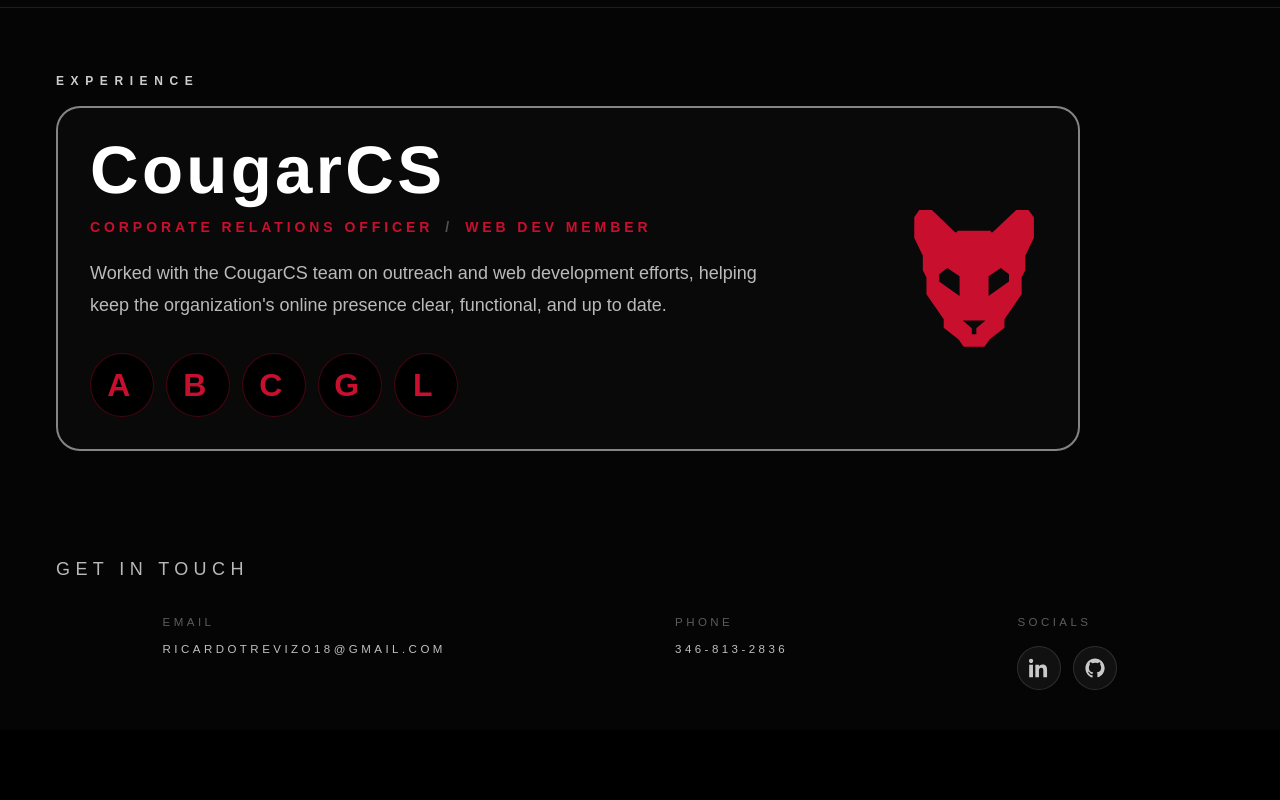
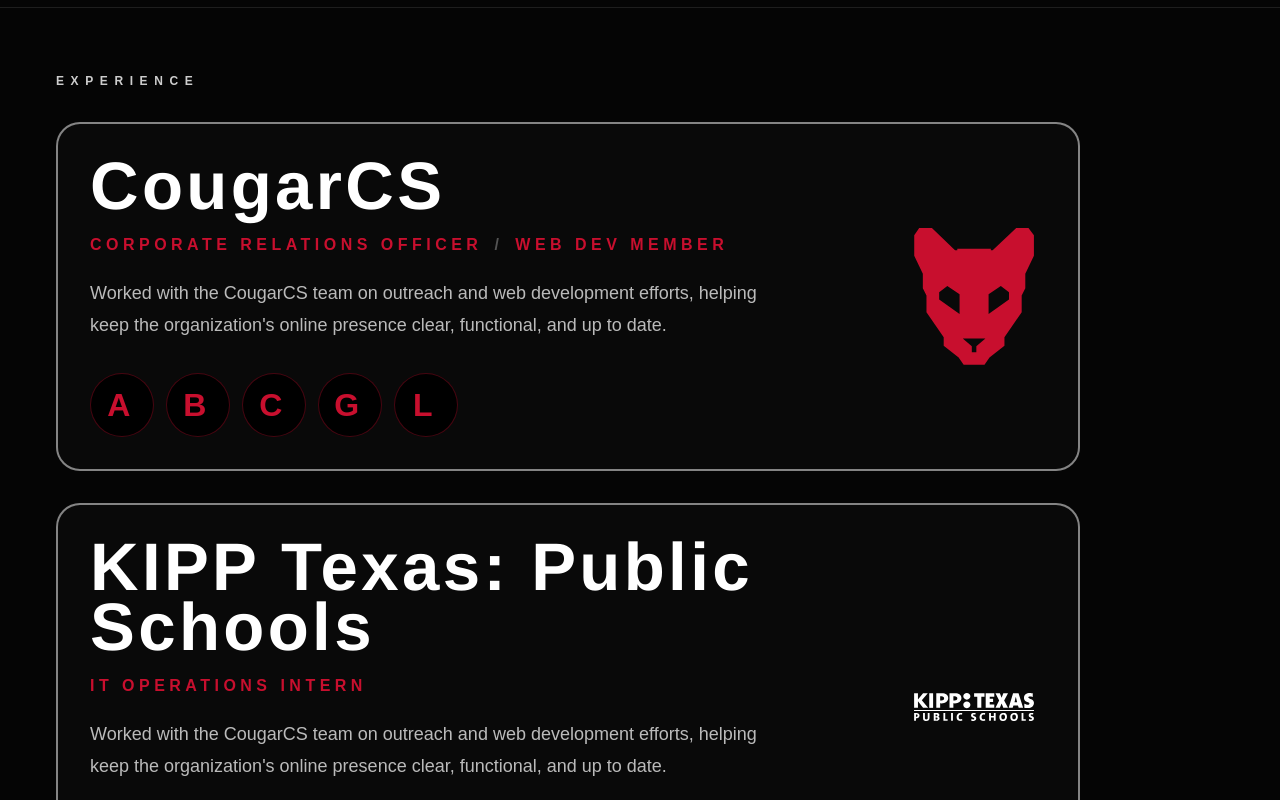
Before and after one commit to rtrevizo18/portfolio, a React app: page / in a window 1280 px wide. Shown: the part 1580-2380 px from the top of the page. Before the commit the page ends 2310 px from the top, so only its background shows below. Built offline with nearby package versions, Linux system fonts and the light colour scheme; the HTML template or start-up script is replaced by a standard one; a web font is replaced by a local one.

Commit message:
feat: Add KIPP Texas info

```diff
--- a/src/components/AboutSection.tsx
+++ b/src/components/AboutSection.tsx
@@ -8,7 +8,7 @@
     >
       <div className="flex w-full flex-col gap-10 lg:flex-row lg:items-center lg:justify-around lg:gap-16">
         <div className="order-2 max-w-4xl lg:order-1">
-          <p className="mb-4 text-[0.68rem] font-semibold uppercase tracking-[0.55em] text-white/55 sm:text-[0.75rem]">
+          <p className="mb-4 text-[0.68rem] font-semibold uppercase tracking-[0.55em] text-white/80 sm:text-[0.75rem]">
             About
           </p>
           <h2 className="max-w-3xl font-title uppercase text-[clamp(2.8rem,8vw,7rem)] leading-[0.92] tracking-[0.04em] text-white">
--- a/src/components/ExperienceCard.tsx
+++ b/src/components/ExperienceCard.tsx
@@ -22,7 +22,7 @@
           <h2 className="font-subway text-[clamp(2.2rem,5.5vw,4.2rem)] font-black leading-[0.9] tracking-wider text-white">
             {title}
           </h2>
-          <div className="mt-4 flex flex-wrap items-center gap-3 text-sm font-semibold uppercase tracking-[0.28em] text-[#C80F2E]">
+          <div className="mt-4 flex flex-wrap items-center gap-3 text-md font-semibold uppercase tracking-[0.28em] text-[#C80F2E]">
             {roles.map((role, index) => (
               <span key={role} className="flex items-center gap-3">
                 {index > 0 ? <span className="text-white/30">/</span> : null}
--- a/src/components/ExperienceSection.tsx
+++ b/src/components/ExperienceSection.tsx
@@ -1,4 +1,5 @@
 import cougarCsLogo from "../assets/CougarCS.svg";
+import kippTexasLogo from "../assets/KIPPTexas.svg"
 import ExperienceCard from "./ExperienceCard";
 
 function ExperienceSection() {
@@ -8,9 +9,10 @@
       className="border-t border-white/10 px-6 py-16 sm:px-10 lg:px-14"
     >
       <div className="max-w-5xl">
-        <p className="mb-4 text-[0.68rem] font-semibold uppercase tracking-[0.55em] text-white/80 sm:text-[0.75rem]">
+        <p className="mb-8 text-[0.68rem] font-semibold uppercase tracking-[0.55em] text-white/80 sm:text-[0.75rem]">
           Experience
         </p>
+        <div className="flex flex-col gap-8">
           <ExperienceCard
             title="CougarCS"
             roles={["Corporate Relations Officer", "Web Dev Member"]}
@@ -18,6 +20,14 @@
             logoSrc={cougarCsLogo}
             logoAlt="CougarCS logo"
           />
+          <ExperienceCard
+            title="KIPP Texas: Public Schools"
+            roles={["IT Operations Intern"]}
+            description="Worked with the CougarCS team on outreach and web development efforts, helping keep the organization&apos;s online presence clear, functional, and up to date."
+            logoSrc={kippTexasLogo}
+            logoAlt="KIPP Texas: Public Schools Logo"
+          />
+        </div>
       </div>
     </section>
   );
```
Also changed, not shown: src/assets/KIPPTexas.svg (added). Lines whose indentation alone changed are shown as unchanged.
